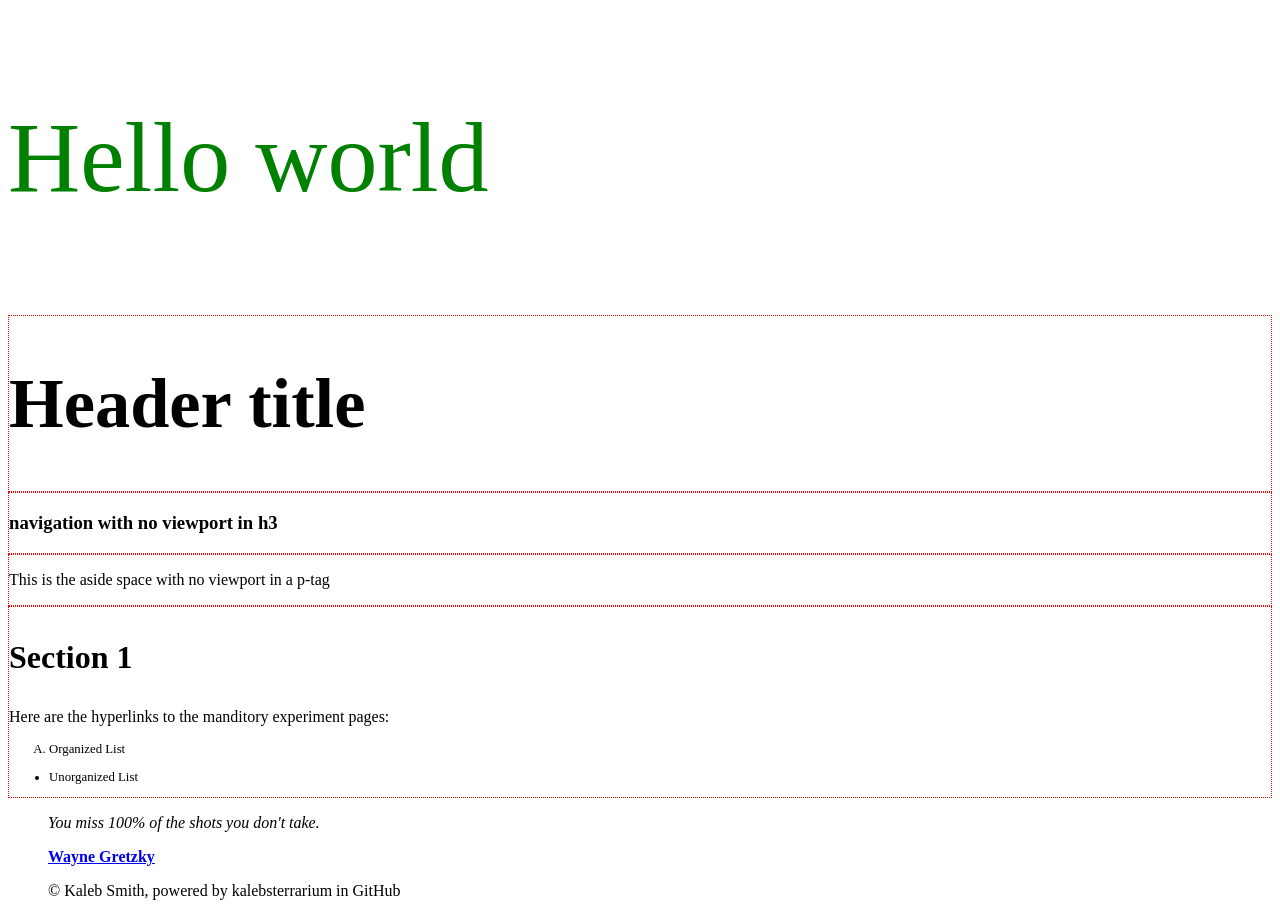
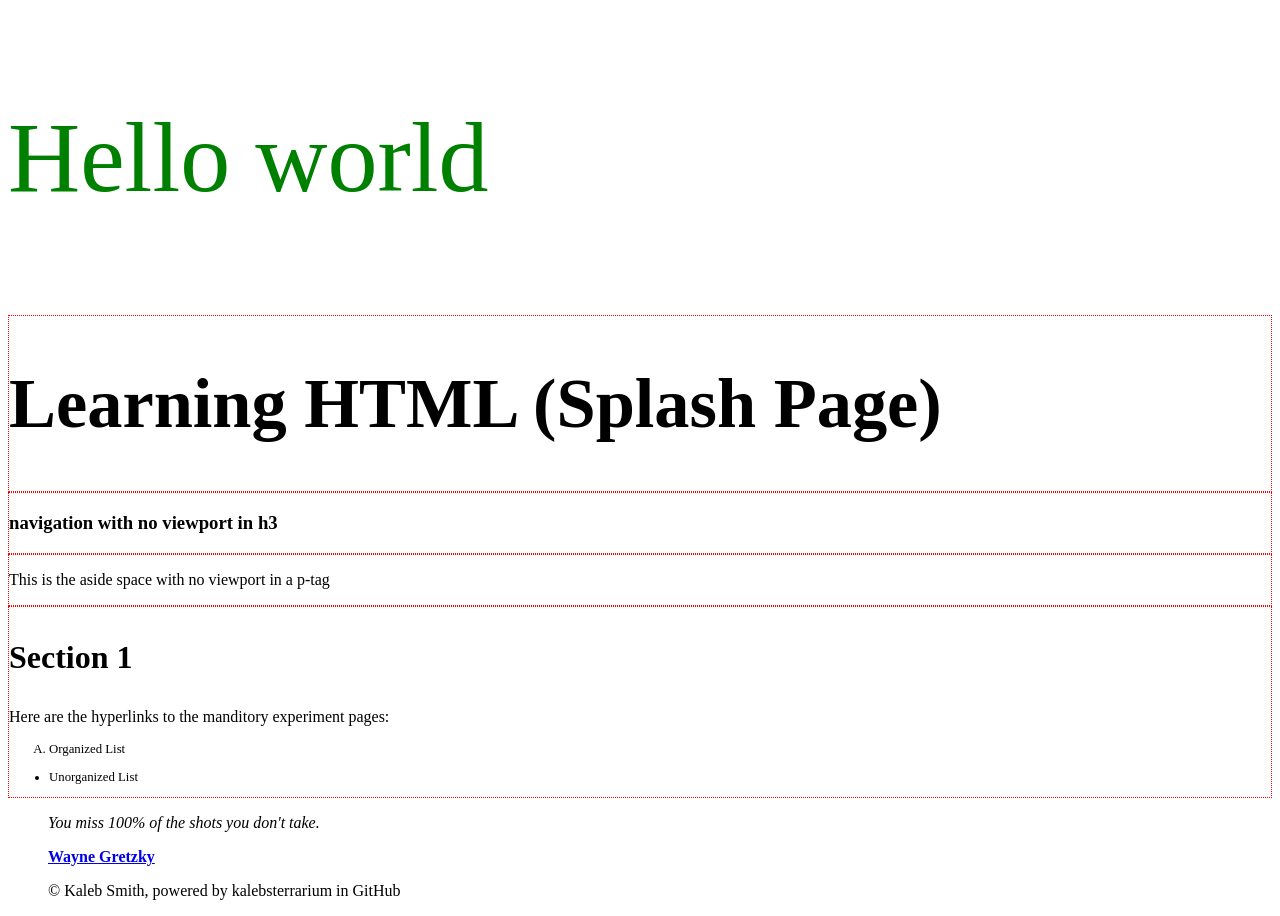
Before and after one commit to Kalebsterrarium/plants.github.io, a plain HTML site: page index.html in a window 1280 px wide. Drawn offline with Linux system fonts and the light colour scheme.

Commit message:
Update index.html

```diff
--- a/index.html
+++ b/index.html
@@ -16,7 +16,7 @@
 
     <p style="color:green; font-size:100px">Hello world</p>
 
-<div><header><h1 style="font-size:5.5vw;">Header title</h1></Header></div>
+<div><header><h1 style="font-size:5.5vw;">Learning HTML (Splash Page)</h1></Header></div>
 
 
   <div><h3><nav>navigation with no viewport in h3</nav><h3></div>
@@ -38,9 +38,6 @@
       <ul style="font-size:1vw;" style="list-style-type:square;">
       <li>Unorganized List
       </ul>
-
-
-
       </article>
       </section>
 </div>
```
